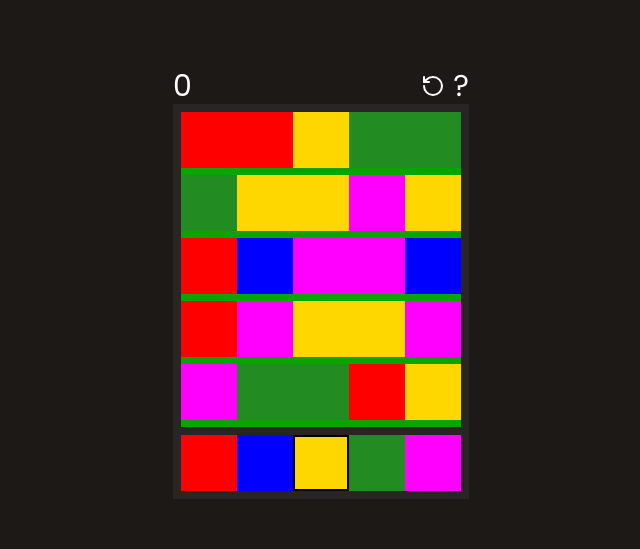
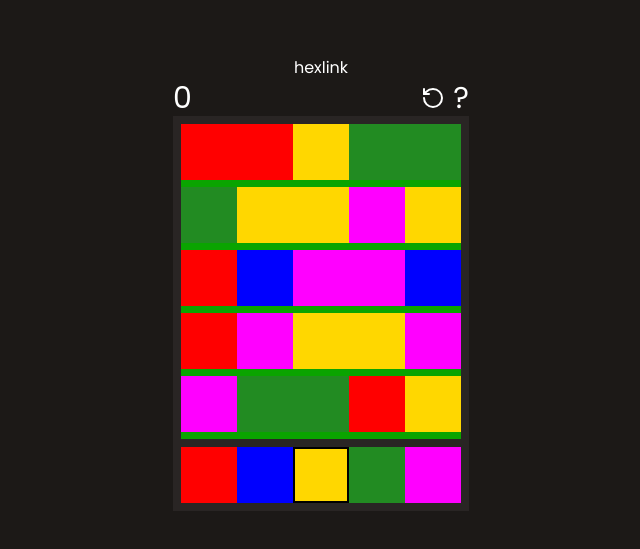
Before and after one commit to xyangst/hexlink, a SvelteKit app: page / in a window 1280 px wide. Shown: the part 117-666 px from the top of the page, without its empty margins (319-959 px from the left). Built offline with nearby package versions, Linux system fonts and the light colour scheme.

Commit message:
add title

```diff
--- a/src/routes/+page.svelte
+++ b/src/routes/+page.svelte
@@ -8,6 +8,7 @@
 </script>
 
 <main class="flex flex-col max-w-6xl">
+	<p class="w-full text-center">hexlink</p>
 	<div class="flex justify-between text-3xl">
 		<p>{$moves}</p>
 		<div class="flex gap-2">
```
